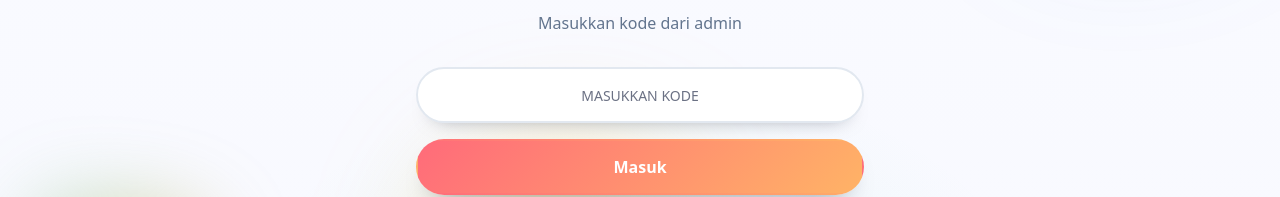
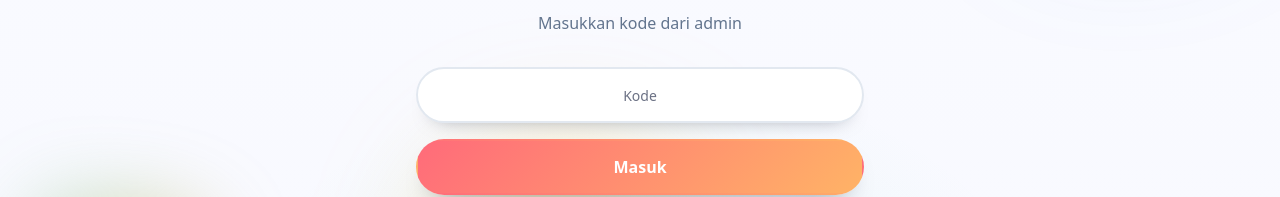
Before and after one commit to bbreezyX/expo-quiz, a Next.js app: page / in a window 1280 px wide. Shown: the part 443-640 px from the top of the page. Built offline with nearby package versions, Linux system fonts and the light colour scheme.

Commit message:
reorganize project folder

```diff
--- a/src/app/admin/login/page.tsx
+++ b/src/app/(admin)/admin/login/page.tsx
@@ -22,7 +22,6 @@ export default function AdminLoginPage() {
       localStorage.setItem("admin_authenticated", "true");
       localStorage.setItem("admin_auth_time", Date.now().toString());
       toast.success("Login berhasil!", {
-        description: "Selamat datang di Dashboard Admin",
       });
       router.push("/admin");
     } else {
--- a/src/app/join/page.tsx
+++ b/src/app/(public)/join/page.tsx
@@ -27,7 +27,7 @@ export default function JoinIndexPage() {
           <Input
             name="code"
             placeholder="Masukkan kode"
-            className="uppercase text-center text-lg h-14 rounded-full border-slate-200 bg-white"
+            className="text-center text-lg h-14 rounded-full border-slate-200 bg-white"
             autoComplete="off"
           />
           <Button type="submit" size="lg" className="w-full rounded-full h-14">
--- a/src/app/page.tsx
+++ b/src/app/(public)/page.tsx
@@ -36,8 +36,8 @@ export default function HomePage() {
           <form action={joinByCode} className="space-y-4">
             <Input
               name="code"
-              placeholder="Masukkan kode"
-              className="uppercase text-center text-lg h-14 rounded-full border-slate-200 bg-white"
+              placeholder="Kode"
+              className="text-center text-lg h-14 rounded-full border-slate-200 bg-white"
               autoComplete="off"
             />
             <Button type="submit" size="lg" className="w-full rounded-full h-14 text-base">
--- a/src/app/layout.tsx
+++ b/src/app/layout.tsx
@@ -34,7 +34,16 @@ export default function RootLayout({
       <body
         className={`${spaceGrotesk.variable} ${bungee.variable} ${jetbrainsMono.variable} antialiased`}
       >
-        <Toaster position="top-center" richColors closeButton />
+        <Toaster
+          position="top-right"
+          richColors
+          closeButton={false}
+          toastOptions={{
+            style: {
+              borderRadius: '16px',
+            },
+          }}
+        />
         <div className="relative min-h-screen overflow-hidden">
           <div className="pointer-events-none absolute inset-0">
             <div className="absolute -top-28 -left-24 size-[420px] rounded-full bg-[radial-gradient(circle_at_30%_30%,rgba(255,94,98,0.65),transparent_60%)] blur-3xl animate-float" />
```
Also changed, not shown: src/app/(admin)/admin/page.tsx (renamed from src/app/admin/page.tsx), src/app/(public)/join/[code]/page.tsx (renamed from src/app/join/[code]/page.tsx), src/app/(public)/quiz/[code]/done/page.tsx (renamed from src/app/quiz/[code]/done/page.tsx), src/app/(public)/quiz/[code]/page.tsx (renamed from src/app/quiz/[code]/page.tsx), src/app/(public)/screen/[code]/page.tsx (renamed from src/app/screen/[code]/page.tsx), 1 other file (tests, documents, lock files or other folders).
